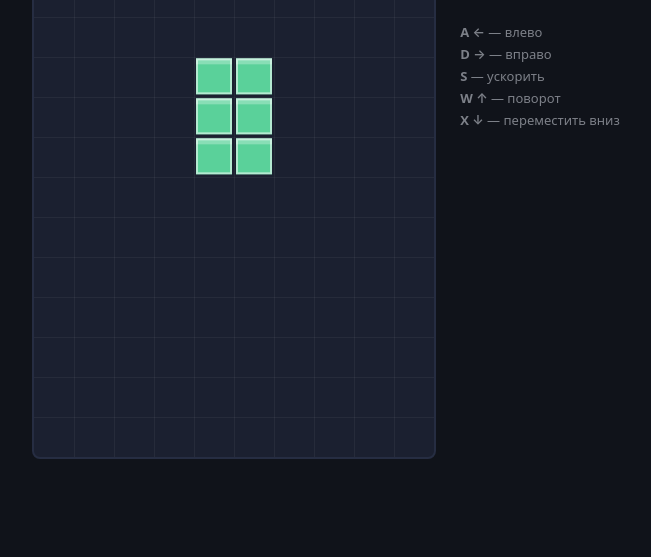
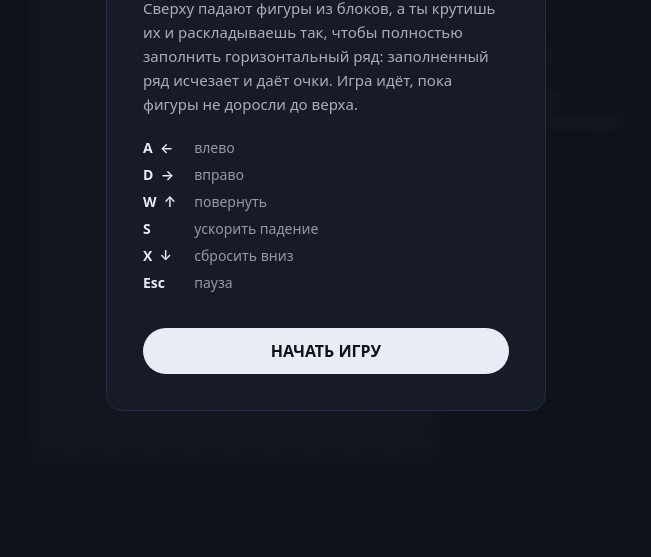
Before and after one commit to nic3l/tetris, a plain HTML site: page index.html in a window 1280 px wide. Shown: the part 243-800 px from the top of the page, without its empty margins (314-965 px from the left). Drawn offline with Linux system fonts and the light colour scheme.

Commit message:
Заставка с описанием и кнопкой начала
При загрузке показывается карточка: название, пара фраз о правилах,
список клавиш и кнопка НАЧАТЬ ИГРУ. До нажатия игра не идёт — поле
нарисовано, но фигуры не появляются. Начать можно и с клавиатуры,
Enter или пробелом.

Co-Authored-By: Claude Opus 5 <noreply@anthropic.com>

```diff
--- a/index.html
+++ b/index.html
@@ -52,7 +52,7 @@
   #help { margin-top: 24px; font-size: 13px; line-height: 1.7; opacity: .5; }
   #help b { color: var(--text); font-weight: 600; }
 
-  #overlay, #pauseOverlay {
+  #overlay, #pauseOverlay, #startOverlay {
     position: fixed;
     inset: 0;
     display: none;
@@ -62,14 +62,41 @@
     gap: 18px;
     text-align: center;
   }
-  #overlay.show, #pauseOverlay.show { display: flex; }
+  #overlay.show, #pauseOverlay.show, #startOverlay.show { display: flex; }
+
+  #startOverlay { background: rgba(16, 19, 26, .72); }
+  #startOverlay .card {
+    max-width: 440px;
+    padding: 32px 36px 36px;
+    background: #161b27;
+    border: 1px solid var(--line);
+    border-radius: 16px;
+    text-align: left;
+  }
+  #startOverlay h1 {
+    margin: 0 0 14px;
+    font-size: 34px;
+    letter-spacing: .18em;
+    opacity: 1;
+  }
+  #startOverlay p { margin: 0 0 22px; font-size: 15px; line-height: 1.6; opacity: .7; }
+  .keys {
+    display: grid;
+    grid-template-columns: auto 1fr;
+    gap: 8px 18px;
+    margin: 0 0 28px;
+    font-size: 14px;
+  }
+  .keys dt { font-weight: 600; white-space: nowrap; }
+  .keys dd { margin: 0; opacity: .6; }
+  #begin { width: 100%; }
   #overlay h1, #pauseOverlay h1 { margin: 0; font-size: 28px; font-weight: 600; opacity: .8; }
   #pauseOverlay h1 { font-size: 40px; letter-spacing: .04em; }
   #pauseOverlay .hint { font-size: 14px; opacity: .5; }
   #finalScore { font-size: 72px; font-weight: 700; line-height: 1; }
   #finalBest { font-size: 18px; opacity: .65; }
   #finalBest.record { opacity: 1; color: #f2c14e; font-weight: 600; }
-  #restart {
+  #restart, #begin {
     margin-top: 8px;
     padding: 12px 28px;
     font: inherit;
@@ -80,7 +107,7 @@
     border-radius: 999px;
     cursor: pointer;
   }
-  #restart:hover { opacity: .85; }
+  #restart:hover, #begin:hover { opacity: .85; }
 </style>
 </head>
 <body>
@@ -99,6 +126,24 @@
       <b>W</b> <b>↑</b> — поворот<br>
       <b>X</b> <b>↓</b> — переместить вниз
     </div>
+  </div>
+</div>
+
+<div id="startOverlay" class="show">
+  <div class="card">
+    <h1>ТЕТРИС</h1>
+    <p>Сверху падают фигуры из блоков, а ты крутишь их и раскладываешь так,
+       чтобы полностью заполнить горизонтальный ряд: заполненный ряд исчезает
+       и даёт&nbsp;очки. Игра идёт, пока фигуры не доросли до верха.</p>
+    <dl class="keys">
+      <dt>A &nbsp;←</dt><dd>влево</dd>
+      <dt>D &nbsp;→</dt><dd>вправо</dd>
+      <dt>W &nbsp;↑</dt><dd>повернуть</dd>
+      <dt>S</dt><dd>ускорить падение</dd>
+      <dt>X &nbsp;↓</dt><dd>сбросить вниз</dd>
+      <dt>Esc</dt><dd>пауза</dd>
+    </dl>
+    <button id="begin">НАЧАТЬ ИГРУ</button>
   </div>
 </div>
 
@@ -154,10 +199,12 @@ const finalScoreEl = document.getElementById('finalScore');
 const finalBestEl = document.getElementById('finalBest');
 const overlayEl = document.getElementById('overlay');
 const pauseEl = document.getElementById('pauseOverlay');
+const startEl = document.getElementById('startOverlay');
 const stageEl = document.getElementById('stage');
 
 let grid, piece, score, gameOver, paused, softDrop, dropAcc, lastTs, rafId;
 let grace = 0;   // сколько мс новая фигура ещё стоит неподвижно (высокий стакан)
+let atStartScreen = true;   // показана заставка, игра ещё не началась
 
 // Рекорд переживает перезагрузку страницы. localStorage может быть недоступен
 // (приватный режим, ограничения песочницы) — тогда рекорд живёт до закрытия вкладки.
@@ -521,6 +568,23 @@ function endGame() {
   stageEl.classList.add('over');
 }
 
+// Заставка: поле уже нарисовано, но игра не идёт, пока не нажали кнопку.
+function showStartScreen() {
+  atStartScreen = true;
+  grid = emptyGrid();
+  piece = null;
+  bestEl.textContent = best;
+  startEl.classList.add('show');
+  stageEl.classList.add('over');
+  draw();
+}
+
+function beginGame() {
+  atStartScreen = false;
+  startEl.classList.remove('show');
+  start();
+}
+
 function start() {
   grid = emptyGrid();
   score = 0;
@@ -564,6 +628,11 @@ function keyId(e) {
 }
 
 document.addEventListener('keydown', e => {
+  // На заставке игровые клавиши молчат, но начать можно с клавиатуры.
+  if (atStartScreen) {
+    if (e.key === 'Enter' || e.code === 'Space') { e.preventDefault(); beginGame(); }
+    return;
+  }
   if (e.code === 'Escape' || e.key === 'Escape') {
     e.preventDefault();
     togglePause();
@@ -595,8 +664,9 @@ document.addEventListener('keyup', e => {
 });
 
 document.getElementById('restart').addEventListener('click', start);
+document.getElementById('begin').addEventListener('click', beginGame);
 
-start();
+showStartScreen();
 </script>
 </body>
 </html>
```
